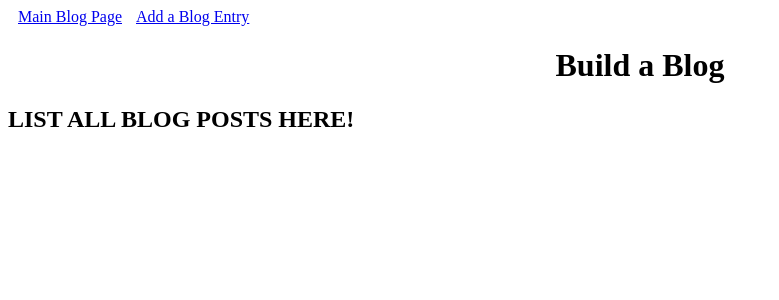
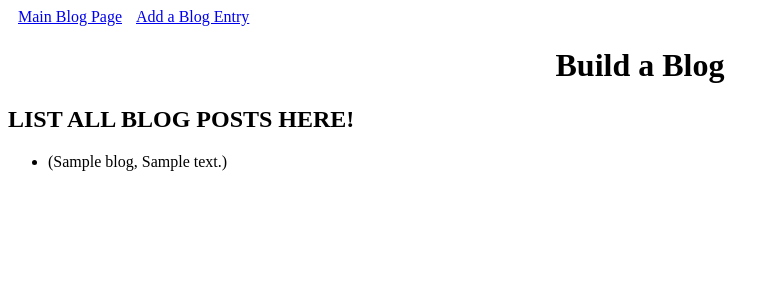
Before and after one commit to rcohle/blogz, a Flask app: template templates/blog.html in a window 1280 px wide. Shown: the top 300 px of the page, without its empty margins (0-779 px from the left). Run offline with Flask 2, Linux system fonts and the light colour scheme; the template is opened without the code that fills it: most values are stand-ins (such as "Sample title", 1, 10 or a date in 2020); data that the repository does not hold is empty.

Commit message:
Add ability to add and display posts

```diff
--- a/main.py
+++ b/main.py
@@ -21,11 +21,22 @@ class Blog(db.Model):
 
 @app.route('/blog', methods=['POST', 'GET'])
 def blog():
-    return render_template('/blog.html')
+
+    blog_posts = Blog.query.all()
+    return render_template('/blog.html', blog_posts=blog_posts)
 
 
 @app.route('/newpost', methods=['POST', 'GET'])
 def new_post():
+
+    if request.method == 'POST':
+        title = request.form['title']
+        body = request.form['body']
+        db.session.add(Blog(title,body))
+        db.session.commit()
+
+    #blog_posts = Blog.query.all()
+
     return render_template('/newpost.html')
 
 
--- a/templates/blog.html
+++ b/templates/blog.html
@@ -4,9 +4,39 @@
 
     <h1>Build a Blog</h1>
 
+    <h2>LIST ALL BLOG POSTS HERE!</h2>
+
+    <ul>
+        {% for blog in blog_posts %}
+        <li> {{blog.title, blog.body}} </li>
+        {% endfor %}
+    </ul>
 
 
-    <h2>LIST ALL BLOG POSTS HERE!</h2>
+<!--
+    <ul>
+        {% for blog in blog_posts %}
+        <li> {{blog}} </li>
+        {% endfor %}
+    </ul> -->
+<!--
+{% if blog_posts|length == 0 %}
+<p>No posts yet</p>
+{% else %}
+
+    <ul>
+        {% for task in tasks %}
+        <li>{{task.name}}
+            <form method='POST' action='/delete-task' style='display:inline-block;'>
+                <input type='hidden' name='task-id' value='{{task.id}}' />
+                <input type='submit' value='Done!' />
+            </form>
+        </li>
+        {% endfor %}
+    </ul>
+
+{% endif %} -->
+
 <!--
     <hr />
 
```
